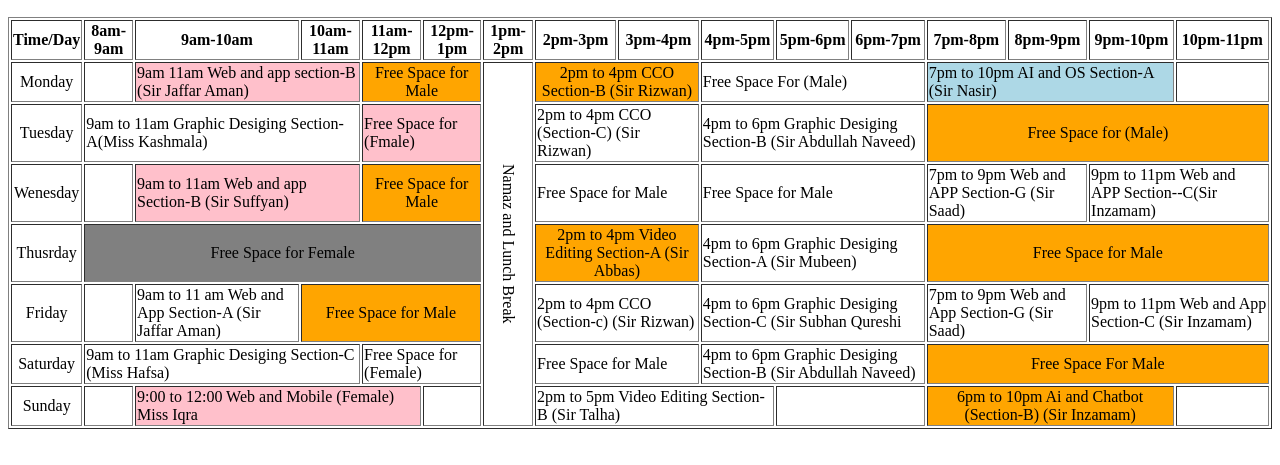
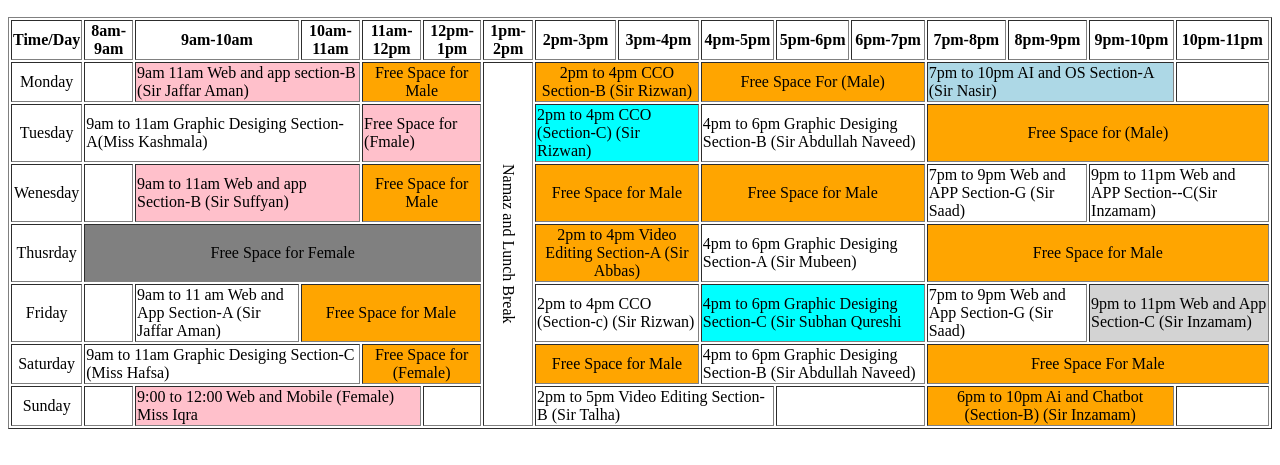
Before and after one commit to Hammad-Shaikh1/Table-Structure, a plain HTML site: page Table 02/index.html in a window 1280 px wide. Shown: the part 187-652 px from the top of the page. Drawn offline with Linux system fonts and the light colour scheme.

Commit message:
new file create

```diff
--- a/Table 02/index.html
+++ b/Table 02/index.html
@@ -40,9 +40,9 @@
             <td colspan="2" class="col-organe">Free Space for Male</td>
             <td class="Namaz" rowspan="7" >Namaz and Lunch Break </td>
             <td colspan="2" class="col-organe">2pm to 4pm CCO Section-B (Sir Rizwan)</td>
-            <td colspan="3"> Free Space For (Male)</td>
+            <td colspan="3" class="col-organe"> Free Space For (Male)</td>
             <td colspan="3" class="col-light"> 7pm to 10pm AI  and OS Section-A (Sir Nasir)</td>
-            <td colspan="2" class="col-last"></td>
+            <td colspan="2" class=""></td>
         </tr>
         <tr>
             <td class="heading">Tuesday</td>
@@ -57,8 +57,8 @@
                 <td></td>
                 <td colspan="2" class="col-pink">9am to 11am Web and app Section-B (Sir Suffyan)</td>
                 <td colspan="2" class="col-organe">Free Space for Male</td>
-                <td colspan="2" class="col-ligorange">Free Space for Male</td>
-                <td colspan="3" class="col-last">Free Space for Male</td>
+                <td colspan="2" class="col-organe">Free Space for Male</td>
+                <td colspan="3" class="col-organe">Free Space for Male</td>
                 <td colspan="2"> 7pm to 9pm Web and APP Section-G (Sir Saad)</td>
                 <td colspan="2">9pm to 11pm Web and APP Section--C(Sir Inzamam)</td>
             </tr>
@@ -73,18 +73,18 @@
         <tr>
             <td class="heading">Friday</td>
             <td></td>
-            <td>9am to 11 am Web and App Section-A (Sir Jaffar Aman)</td>
+            <td class="col-">9am to 11 am Web and App Section-A (Sir Jaffar Aman)</td>
             <td colspan="3" class="col-organe">Free Space for Male</td>
             <td colspan="2">2pm to 4pm CCO (Section-c) (Sir Rizwan)</td>
             <td colspan="3" class="col-last">4pm to 6pm Graphic Desiging Section-C (Sir Subhan Qureshi</td>
-            <td colspan="2">7pm to 9pm Web and App Section-G (Sir Saad)</td>
-            <td colspan="2">9pm to 11pm Web and App Section-C (Sir Inzamam)</td>
+            <td colspan="2" class="">7pm to 9pm Web and App Section-G (Sir Saad)</td>
+            <td colspan="2" class="col-ligtgreen">9pm to 11pm Web and App Section-C (Sir Inzamam)</td>
         </tr>
         <tr>
             <td class="heading">Saturday</td>
             <td colspan="3"> 9am to 11am Graphic Desiging Section-C (Miss Hafsa)</td>
-            <td colspan="2" class="col-last"> Free Space for (Female)</td>
-            <td colspan="2">Free Space for Male</td>
+            <td colspan="2" class="col-organe"> Free Space for (Female)</td>
+            <td colspan="2" class="col-organe">Free Space for Male</td>
             <td colspan="3" class="col-aqua">4pm to 6pm Graphic Desiging Section-B (Sir Abdullah Naveed)</td>
             <td colspan="4" class="col-organe">Free Space For Male</td>
         </tr>
--- a/Table 02/style.css
+++ b/Table 02/style.css
@@ -35,3 +35,10 @@ a:hover{
     text-align: center;
     background-color: gray;
 }
+
+.col-last{
+    background-color:cyan;
+}
+.col-ligtgreen{
+    background-color: lightgray;
+}
```
